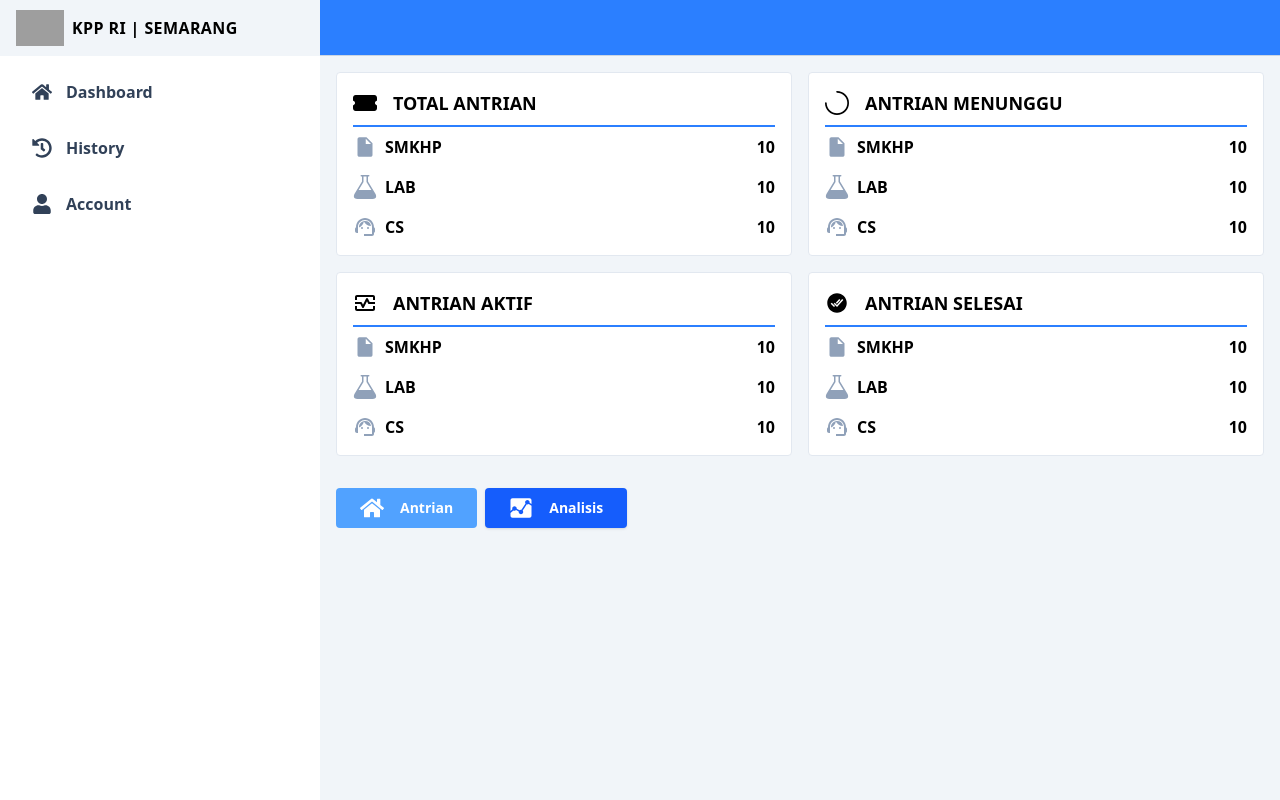
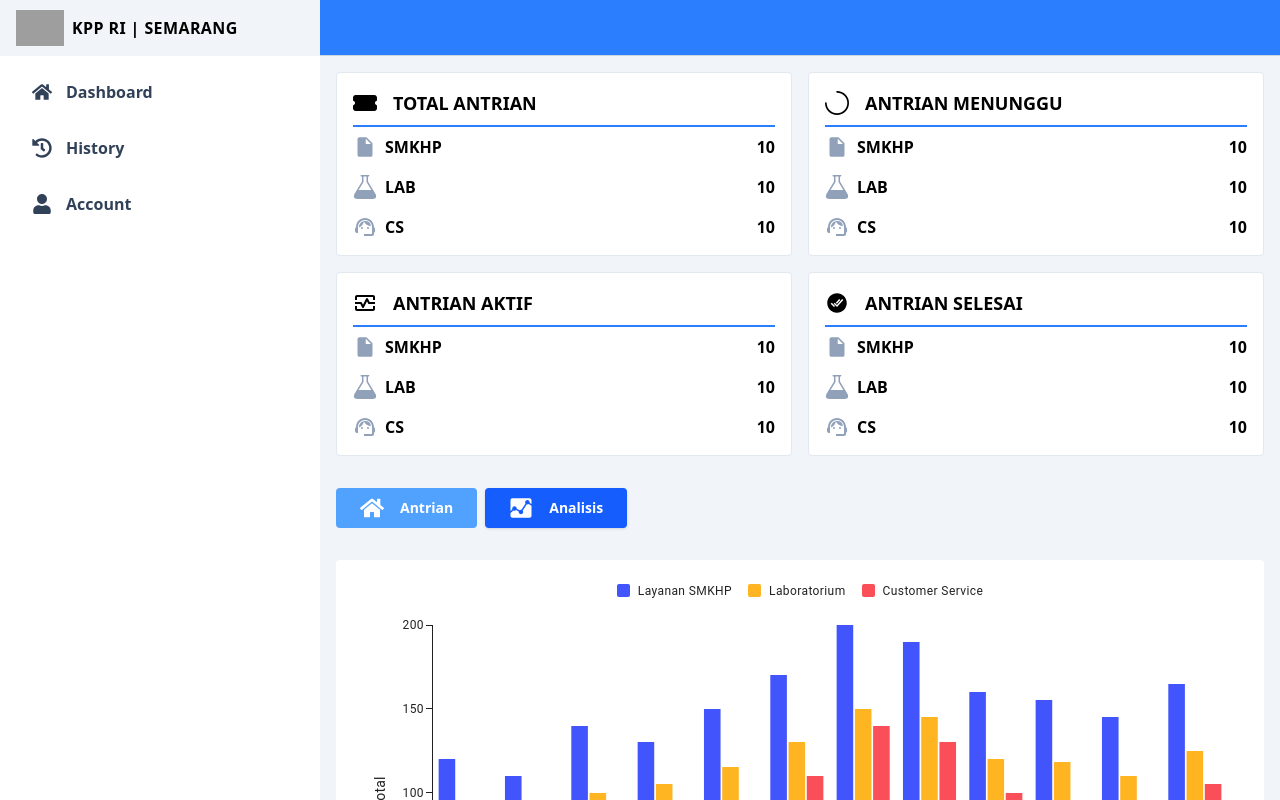
Before and after one commit to yudhaginongpratidina/kkp-semarang, a React (Vite) app: page /dashboard/analytics in a window 1280 px wide. Shown: the top 800 px of the page. Built offline with nearby package versions, Linux system fonts and the light colour scheme; grey boxes are pictures that could not be loaded.

Commit message:
add tab analytics

```diff
--- a/package.json
+++ b/package.json
@@ -18,6 +18,10 @@
 		"preview": "vite preview"
 	},
 	"dependencies": {
+		"@emotion/react": "^11.14.0",
+		"@emotion/styled": "^11.14.1",
+		"@mui/material": "^7.3.7",
+		"@mui/x-charts": "^8.24.0",
 		"@tailwindcss/vite": "^4.1.18",
 		"react": "^19.2.0",
 		"react-dom": "^19.2.0",
--- a/src/features/Dashboard/AnalyticsDashboard.tsx
+++ b/src/features/Dashboard/AnalyticsDashboard.tsx
@@ -1,6 +1,48 @@
+import { BarChart } from '@mui/x-charts/BarChart';
+
+const dataset = [
+    { month: 'Jan', smkhp: 120, laboratorium: 95, customerService: 60 },
+    { month: 'Feb', smkhp: 110, laboratorium: 88, customerService: 72 },
+    { month: 'Mar', smkhp: 140, laboratorium: 100, customerService: 85 },
+    { month: 'Apr', smkhp: 130, laboratorium: 105, customerService: 90 },
+    { month: 'May', smkhp: 150, laboratorium: 115, customerService: 95 },
+    { month: 'June', smkhp: 170, laboratorium: 130, customerService: 110 },
+    { month: 'July', smkhp: 200, laboratorium: 150, customerService: 140 },
+    { month: 'Aug', smkhp: 190, laboratorium: 145, customerService: 130 },
+    { month: 'Sept', smkhp: 160, laboratorium: 120, customerService: 100 },
+    { month: 'Oct', smkhp: 155, laboratorium: 118, customerService: 95 },
+    { month: 'Nov', smkhp: 145, laboratorium: 110, customerService: 85 },
+    { month: 'Dec', smkhp: 165, laboratorium: 125, customerService: 105 },
+];
+
 export default function AnalyticsDashboard() {
     return (
-        <>
-        </>
-    )
+        <div className="w-full p-4">
+            <div className="w-full p-4 rounded-sm bg-white">
+                <BarChart
+                    dataset={dataset}
+                    height={400}
+                    yAxis={[{ label: 'Total', width: 60 }]}
+                    xAxis={[{ dataKey: 'month' }]}
+                    series={[
+                        {
+                            dataKey: 'smkhp',
+                            label: 'Layanan SMKHP',
+                            valueFormatter: (v) => `${v}`,
+                        },
+                        {
+                            dataKey: 'laboratorium',
+                            label: 'Laboratorium',
+                            valueFormatter: (v) => `${v}`,
+                        },
+                        {
+                            dataKey: 'customerService',
+                            label: 'Customer Service',
+                            valueFormatter: (v) => `${v}`,
+                        },
+                    ]}
+                />
+            </div>
+        </div>
+    );
 }
```
Also changed, not shown: 1 other file (tests, documents, lock files or other folders).
